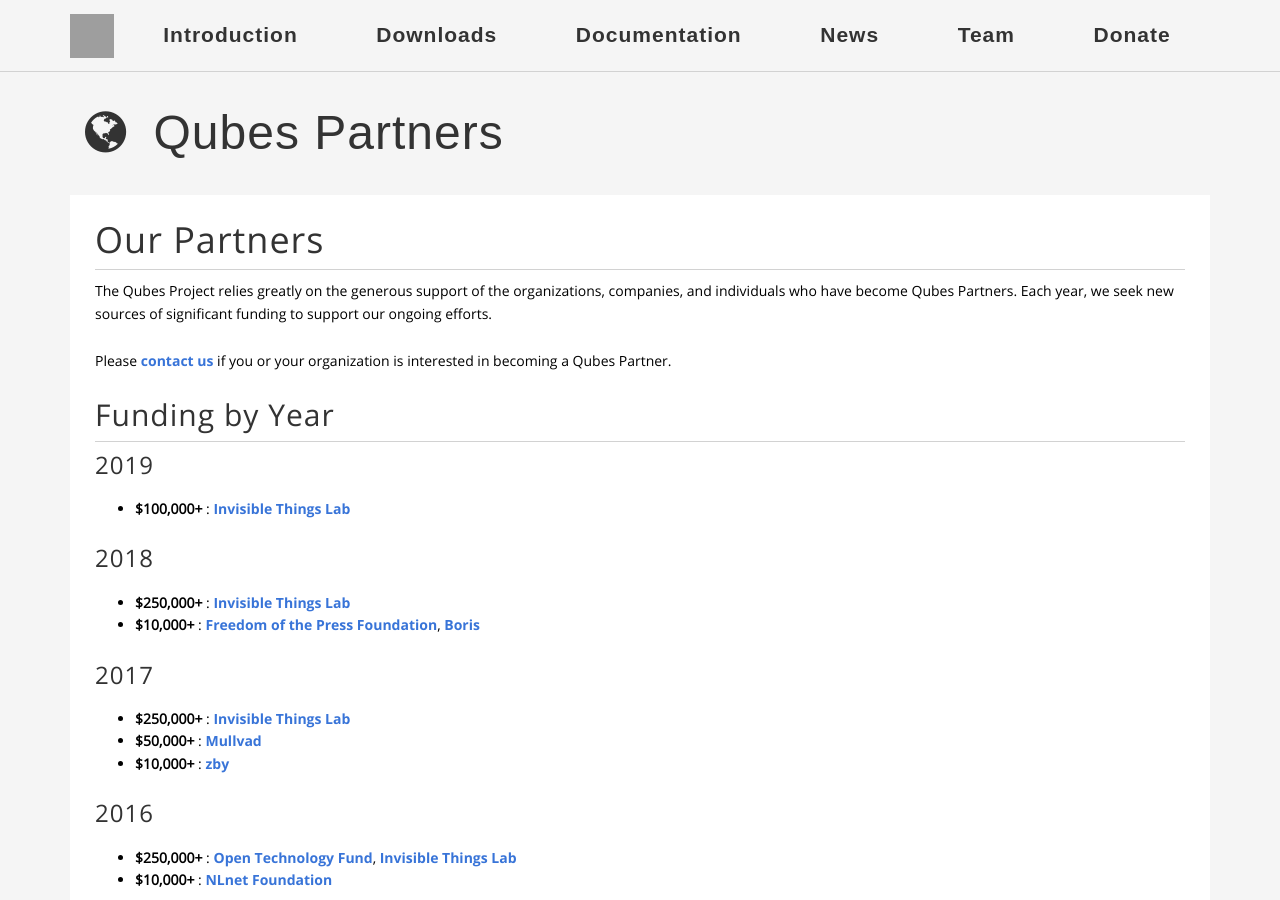
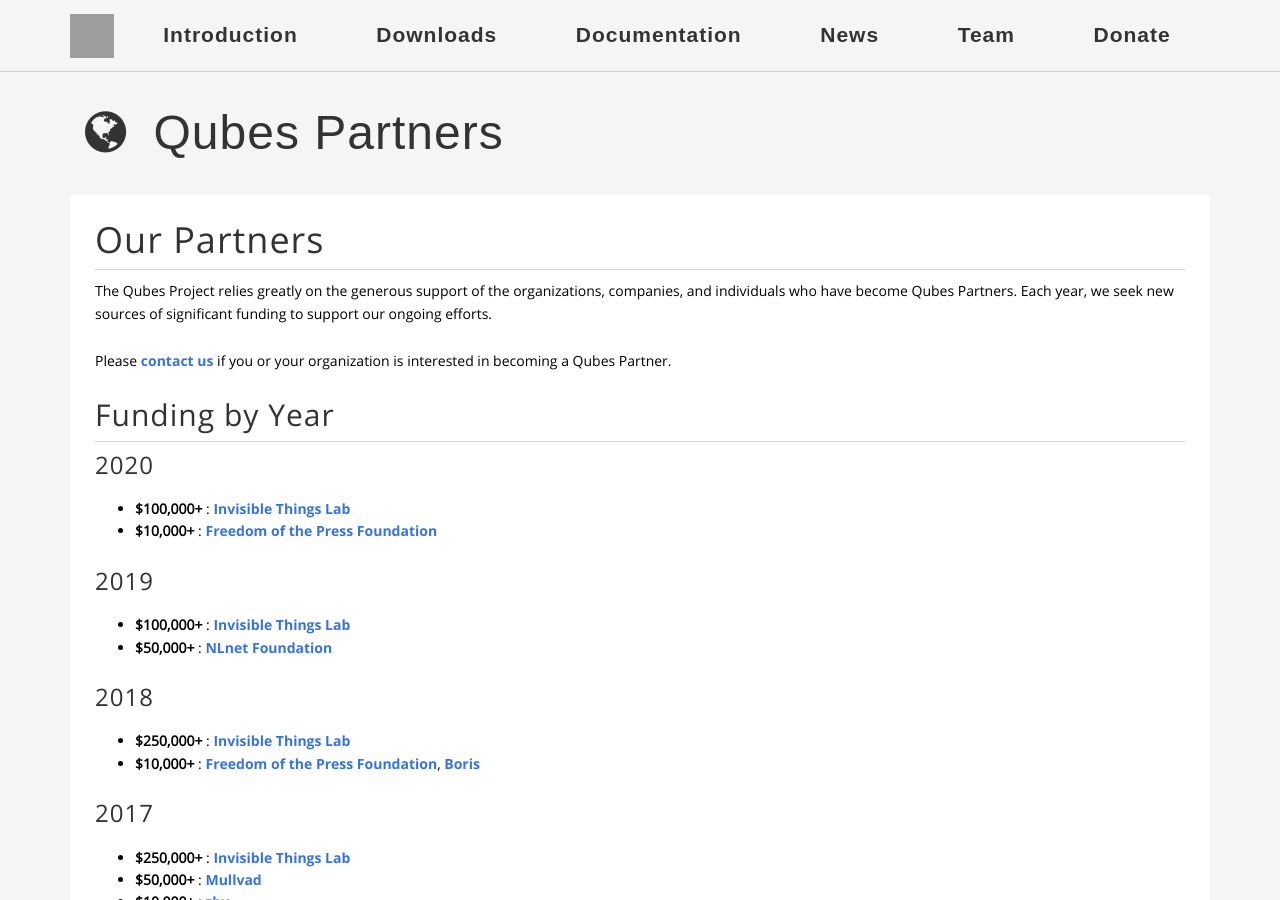
Before and after one commit to QubesOS/qubesos.github.io, a Jekyll site: the page built from pages/partners.md, in a window 1280 px wide and 900 px high. Built offline with Jekyll 4.4.1, drawn with Linux system fonts in a browser that asks for light colours; some web fonts are replaced; grey boxes are pictures that could not be loaded.

Commit message:
Update partners page (2019, 2020)

```diff
--- a/pages/partners.md
+++ b/pages/partners.md
@@ -17,8 +17,13 @@ Please [contact us][contact] if you or your organization is interested in becomi
 
 ## Funding by Year
 
+### 2020
+- **$100,000+** : [Invisible Things Lab]
+- **$10,000+** : [Freedom of the Press Foundation]
+
 ### 2019
 - **$100,000+** : [Invisible Things Lab]
+- **$50,000+** : [NLnet Foundation]
 
 ### 2018
 - **$250,000+** : [Invisible Things Lab]
```
